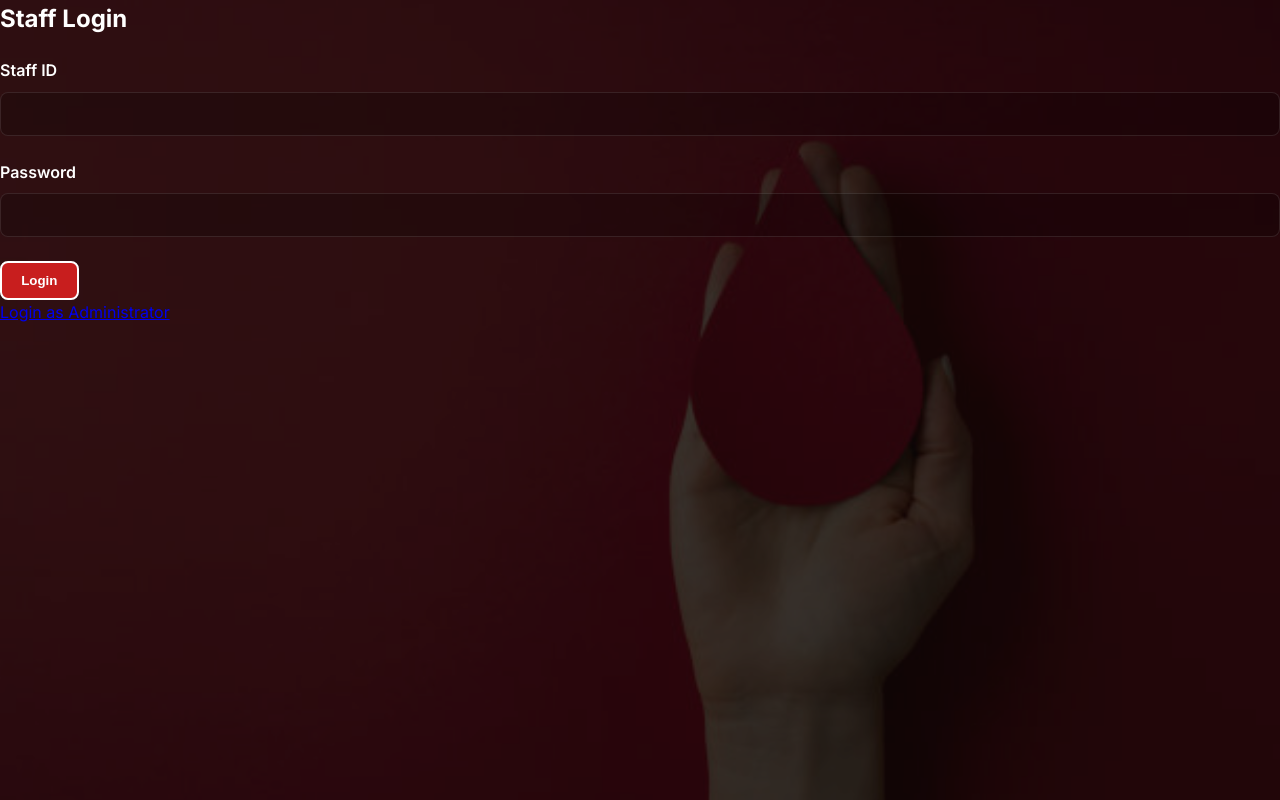
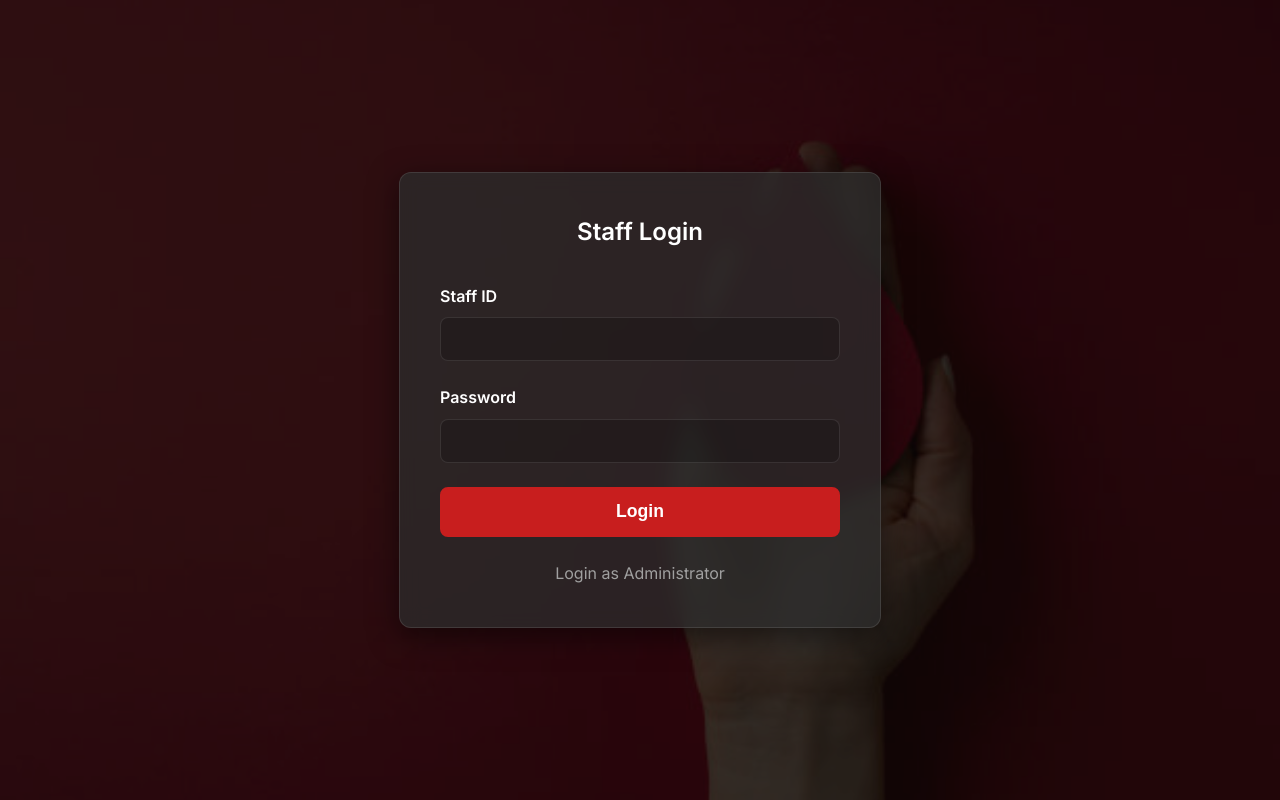
Before and after one commit to shinep750/bloodlink-webapp, a Flask app: a page that uses templates/base.html in a window 1280 px wide. Run offline with Flask 2, Linux system fonts and the light colour scheme; some libraries are stand-ins or nearby versions.

Commit message:
Update base.html

```diff
--- a/templates/base.html
+++ b/templates/base.html
@@ -138,37 +143,85 @@
             align-items: center;
             gap: 1rem;
         }
-        /* THE FIX: Mobile Menu Styles Corrected */
-        .menu-toggle {
-            display: none; /* Hidden by default */
+
+        /* Mobile Menu Styles */
+        .menu-toggle { display: none; }
+        .mobile-nav { display: none; }
+
+        .alert-container {
+            display: flex;
+            align-items: center;
+            padding: 1rem 1.5rem;
+            border-radius: 12px;
+            margin-bottom: 2rem;
+            background: var(--card-bg);
+            backdrop-filter: blur(10px);
+            border: 1px solid var(--border-color);
+        }
+        .alert-container.alert-danger {
+            border-left: 5px solid var(--danger-color);
+        }
+        .alert-icon {
             font-size: 1.5rem;
-            color: white;
-            background: none;
-            border: none;
-            cursor: pointer;
+            margin-right: 1rem;
         }
-        .mobile-nav {
-            display: none; /* Hidden by default */
-            list-style: none;
-            padding: 0;
-            margin: 0;
-            background-color: #a01818;
+        .alert-container.alert-danger .alert-icon {
+            color: var(--danger-color);
+        }
+        .alert-content h3 { margin-bottom: 0.25rem; }
+        .alert-content p { margin: 0; color: var(--text-muted); }
+        .centered-container {
+            display: flex;
+            flex-direction: column;
+            justify-content: center;
+            align-items: center;
+            min-height: calc(100vh - 120px);
+        }
+
+        .login-container {
+            display: flex;
+            justify-content: center;
+            align-items: center;
+            height: 100vh;
+            padding: 1rem;
+            box-sizing: border-box;
+        }
+        .login-box {
             width: 100%;
-            position: absolute;
-            top: 70px;
-            left: 0;
-            box-shadow: 0 4px 8px rgba(0,0,0,0.2);
-            z-index: 999; /* THE FIX: Ensures it's just below the navbar but above content */
+            max-width: 400px;
+            background: var(--card-bg);
+            backdrop-filter: blur(10px);
+            border-radius: 12px;
+            padding: 2.5rem;
+            border: 1px solid var(--border-color);
+            box-shadow: 0 8px 30px rgba(0,0,0,0.5);
+            text-align: center;
         }
-        .mobile-nav.active {
-            display: block; /* Only shown when active */
+        .login-box h2 {
+            margin-bottom: 2rem;
+            font-weight: 600;
         }
-        .mobile-nav li a {
-            display: block;
-            padding: 1rem 2rem;
-            color: white;
+        .login-box .form-group {
+            text-align: left;
+        }
+        .login-box button.btn-primary {
+            width: 100%;
+            padding: 0.8rem;
+            font-size: 1.1rem;
+            background-color: var(--primary-color);
+            border: 2px solid var(--primary-color);
+        }
+        .login-footer {
+            margin-top: 1.5rem;
+        }
+        .login-footer a {
+            color: var(--text-muted);
             text-decoration: none;
         }
+        .login-footer a:hover {
+            text-decoration: underline;
+        }
+
         .page-header {
             display: flex;
             justify-content: space-between;
@@ -264,18 +318,17 @@
         {% if current_user.is_admin %}
             <li><a href="{{ url_for('manage_users') }}">Admin</a></li>
         {% endif %}
-        {% if not current_user.is_admin %}
-        <li><a href="{{ url_for('add_inventory') }}">Add Inventory</a></li>
-        <li><a href="{{ url_for('add_donor') }}">Add Donor</a></li>
+        {% if current_user.is_authenticated %}
+            <!-- Add buttons will be on their respective pages -->
+            {% if current_user.is_admin %}
+                <li><a href="{{ url_for('profile') }}">My Profile</a></li>
+            {% endif %}
+            <li><a href="{{ url_for('logout') }}">Logout ({{ current_user.full_name }})</a></li>
         {% endif %}
-        {% if current_user.is_admin %}
-            <li><a href="{{ url_for('profile') }}">My Profile</a></li>
-        {% endif %}
-        <li><a href="{{ url_for('logout') }}">Logout ({{ current_user.full_name }})</a></li>
     </ul>
     {% endif %}
 
-    <div {% if current_user.is_authenticated %}class="container"{% else %}class="login-container"{% endif %}>
+    <div {% if current_user.is_authenticated %}class="container"{% endif %}>
         <div class="toast-container">
         {% with messages = get_flashed_messages(with_categories=true) %}
             {% if messages %}
```
Also changed, not shown: other parts of templates/base.html (+27 -21 lines).
